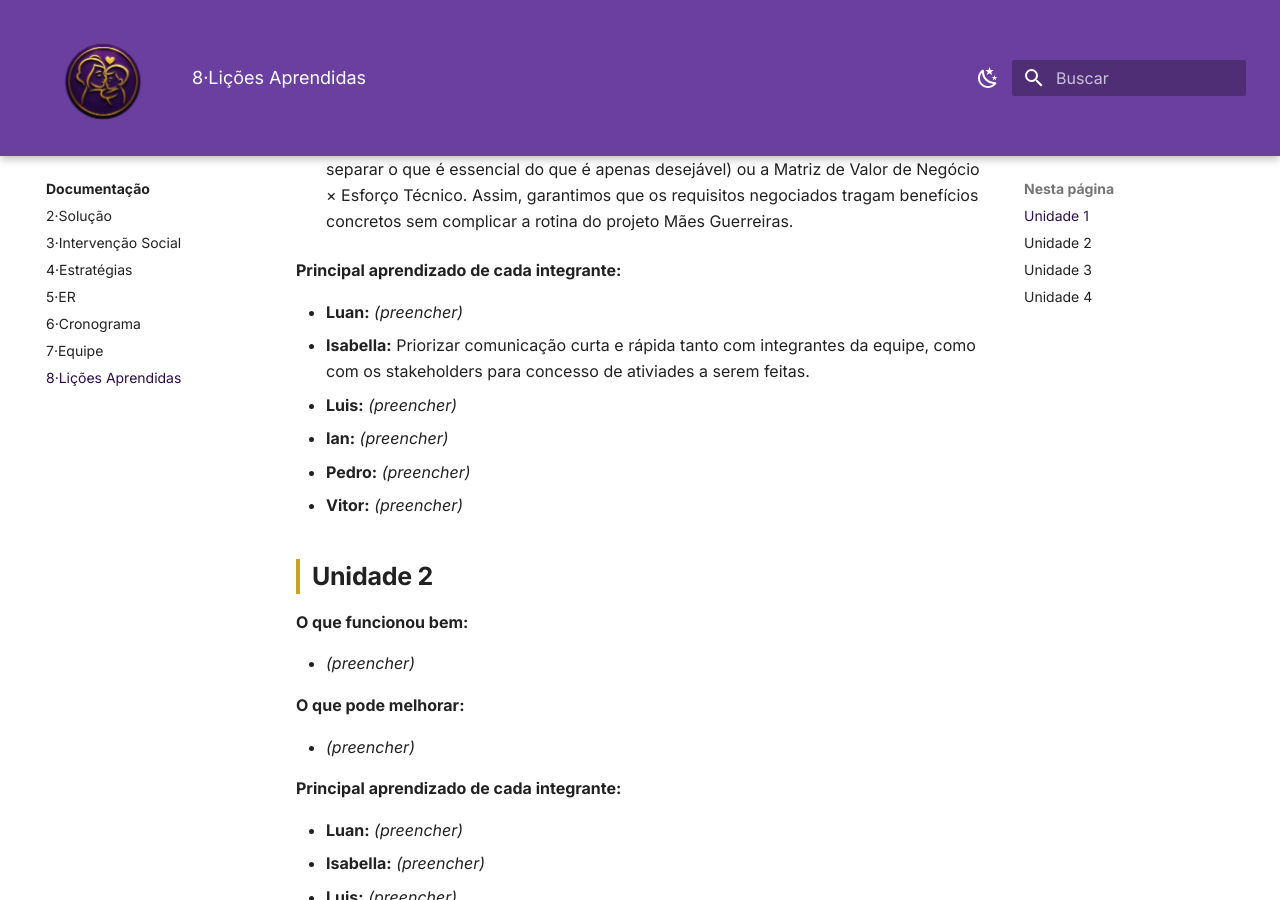
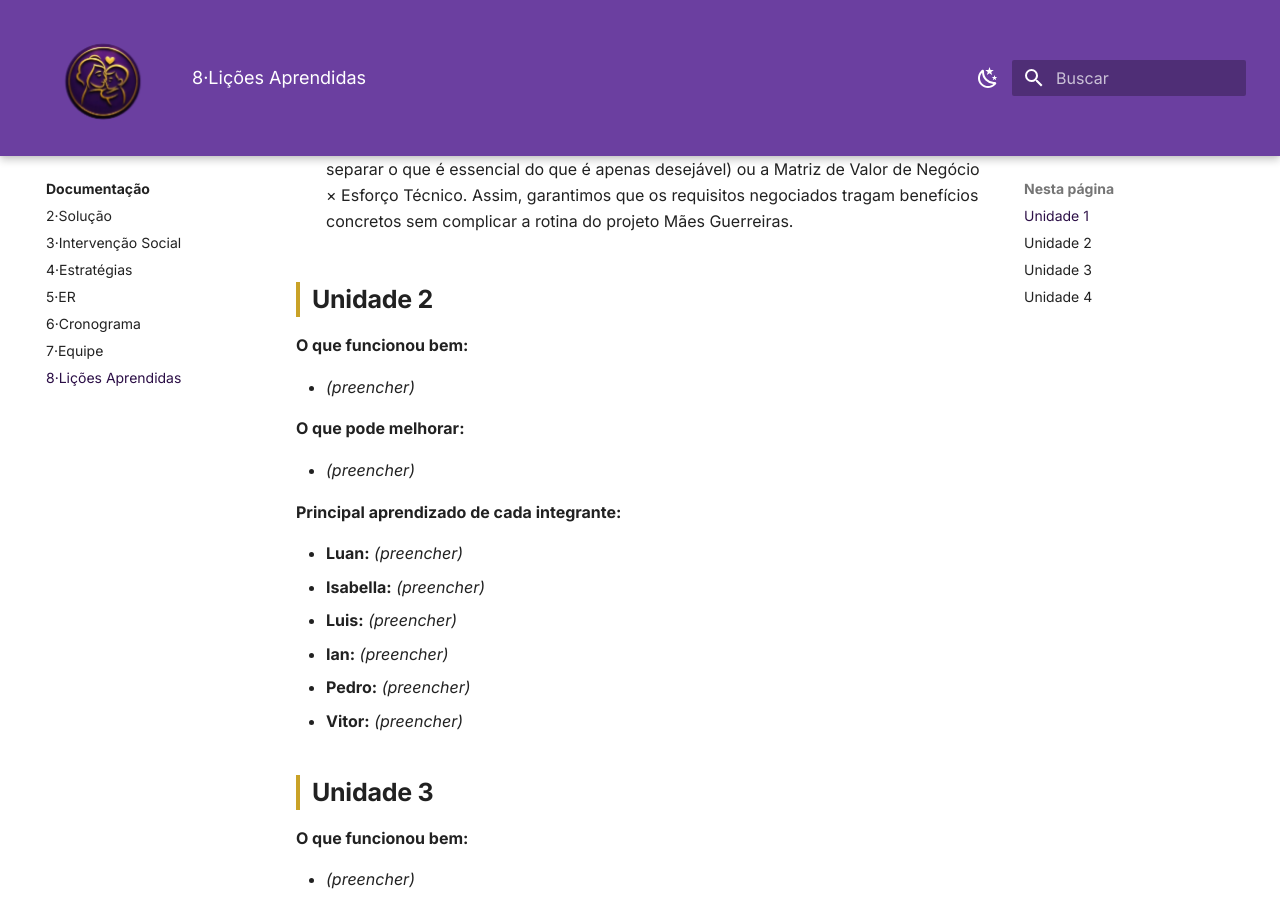
Before and after one commit to mdsreq-fga-unb/REQ-2026.2-T01-MaesGuerreiras, an MkDocs documentation site: the page built from docs/08-licoes/index.md, in a window 1280 px wide and 900 px high, scrolled down 1437 px. Built offline with MkDocs 1.6.1 and Material for MkDocs 9.7.7, drawn with Linux system fonts in a browser that asks for light colours.

Commit message:
Lições Aprendidas aprovada pelo monitor

```diff
--- a/docs/08-licoes/index.md
+++ b/docs/08-licoes/index.md
@@ -26,16 +26,6 @@ bloco abaixo deve ser preenchido pela equipe logo após a Retrospectiva da unida
 
 - **Ação de melhoria:** A equipe assumiu seu papel de mediadora, focando em orientar o projeto para a geração de valor real, e não apenas para a entrega de funcionalidades solicitadas. Para as próximas etapas, mitigaremos essas divergências aplicando técnicas de priorização colaborativa com o cliente, como o método MoSCoW (para separar o que é essencial do que é apenas desejável) ou a Matriz de Valor de Negócio × Esforço Técnico. Assim, garantimos que os requisitos negociados tragam benefícios concretos sem complicar a rotina do projeto Mães Guerreiras.
 
-
-
-**Principal aprendizado de cada integrante:**
-
-- **Luan:** *(preencher)*
-- **Isabella:** Priorizar comunicação curta e rápida tanto com integrantes da equipe, como com os stakeholders para concesso de ativiades a serem feitas.
-- **Luis:** *(preencher)*
-- **Ian:** *(preencher)*
-- **Pedro:** *(preencher)*
-- **Vitor:** *(preencher)*
 
 ## Unidade 2
 
```
